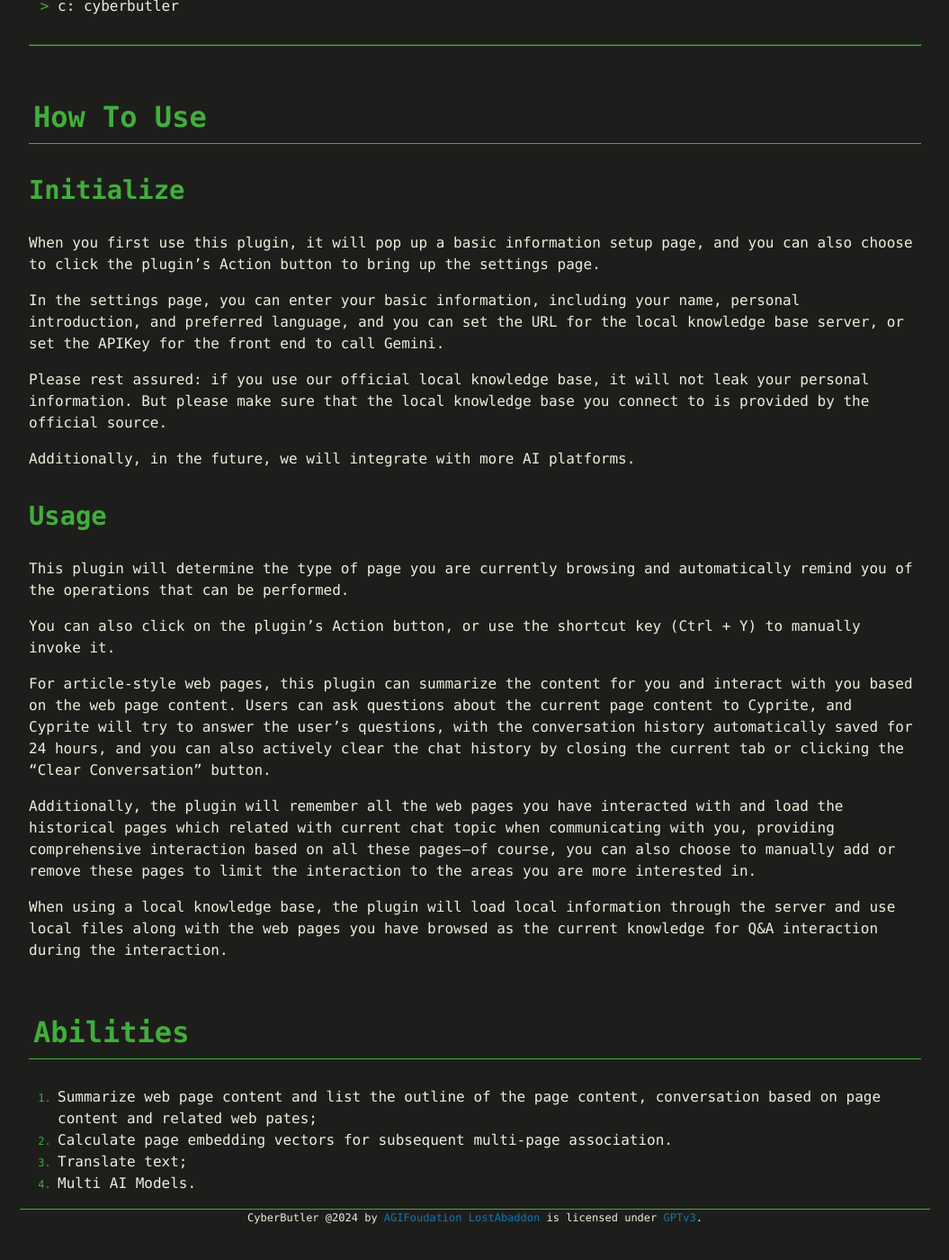
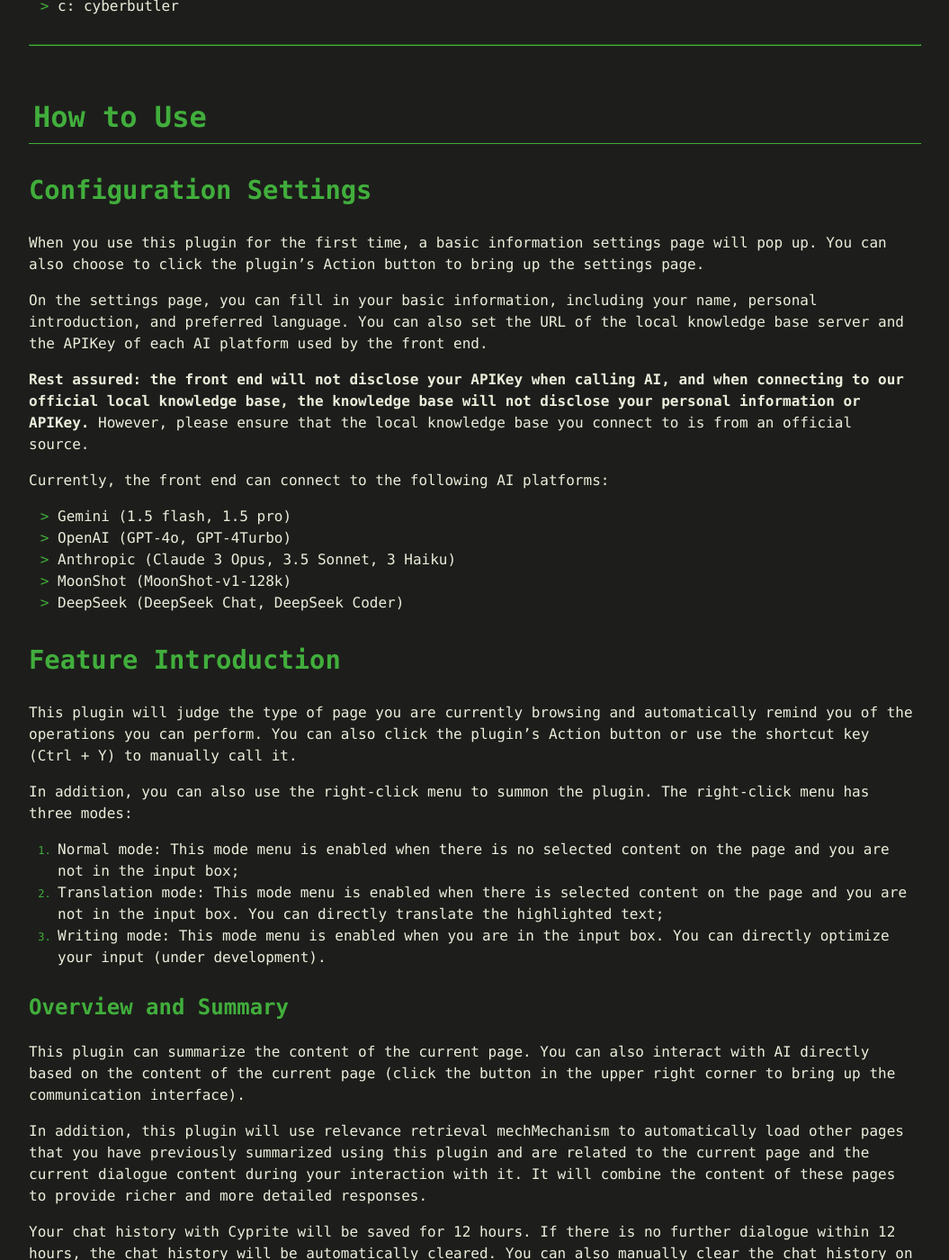
Before and after one commit to AGIFOUNDATION/CyberButler, a Jekyll site: the page built from README.md, in a window 1280 px wide and 1400 px high, scrolled down 485 px. Shown: the whole window at 90% size, without its empty margins (112-1167 px from the left). Built offline with Jekyll 4.4.1, drawn with Linux system fonts in a browser that asks for light colours; our own code applies the rules of GitHub Pages for plain Markdown files; formulas are drawn with MathJax 3; before the commit the page ends 1847 px from its top, so only the background shows below that; some of the changed text lies outside the part shown.

Commit message:
Optimized related article search functionality, improved translation features, and updated README documentation. Refactored AI calling logic and optimized code structure.

```diff
--- a/README.md
+++ b/README.md
@@ -17,33 +17,57 @@ $$
 
 ---
 
-##	How To Use
+##	How to Use
 
-###	Initialize
+###	Configuration Settings
 
-When you first use this plugin, it will pop up a basic information setup page, and you can also choose to click the plugin's Action button to bring up the settings page.
+When you use this plugin for the first time, a basic information settings page will pop up. You can also choose to click the plugin's Action button to bring up the settings page.
 
-In the settings page, you can enter your basic information, including your name, personal introduction, and preferred language, and you can set the URL for the local knowledge base server, or set the APIKey for the front end to call Gemini.
+On the settings page, you can fill in your basic information, including your name, personal introduction, and preferred language. You can also set the URL of the local knowledge base server and the APIKey of each AI platform used by the front end.
 
-Please rest assured: if you use our official local knowledge base, it will not leak your personal information. But please make sure that the local knowledge base you connect to is provided by the official source.
+**Rest assured: the front end will not disclose your APIKey when calling AI, and when connecting to our official local knowledge base, the knowledge base will not disclose your personal information or APIKey.** However, please ensure that the local knowledge base you connect to is from an official source.
 
-Additionally, in the future, we will integrate with more AI platforms.
+Currently, the front end can connect to the following AI platforms:
 
-###	Usage
+-	Gemini (1.5 flash, 1.5 pro)
+-	OpenAI (GPT-4o, GPT-4Turbo)
+-	Anthropic (Claude 3 Opus, 3.5 Sonnet, 3 Haiku)
+-	MoonShot (MoonShot-v1-128k)
+-	DeepSeek (DeepSeek Chat, DeepSeek Coder)
 
-This plugin will determine the type of page you are currently browsing and automatically remind you of the operations that can be performed.
+###	Feature Introduction
 
-You can also click on the plugin's Action button, or use the shortcut key (Ctrl + Y) to manually invoke it.
+This plugin will judge the type of page you are currently browsing and automatically remind you of the operations you can perform. You can also click the plugin's Action button or use the shortcut key (Ctrl + Y) to manually call it.
 
-For article-style web pages, this plugin can summarize the content for you and interact with you based on the web page content. Users can ask questions about the current page content to Cyprite, and Cyprite will try to answer the user's questions, with the conversation history automatically saved for 24 hours, and you can also actively clear the chat history by closing the current tab or clicking the "Clear Conversation" button.
+In addition, you can also use the right-click menu to summon the plugin. The right-click menu has three modes:
 
-Additionally, the plugin will remember all the web pages you have interacted with and load the historical pages which related with current chat topic when communicating with you, providing comprehensive interaction based on all these pages—of course, you can also choose to manually add or remove these pages to limit the interaction to the areas you are more interested in.
+1.	Normal mode: This mode menu is enabled when there is no selected content on the page and you are not in the input box;
+2.	Translation mode: This mode menu is enabled when there is selected content on the page and you are not in the input box. You can directly translate the highlighted text;
+3.	Writing mode: This mode menu is enabled when you are in the input box. You can directly optimize your input (under development).
 
-When using a local knowledge base, the plugin will load local information through the server and use local files along with the web pages you have browsed as the current knowledge for Q&A interaction during the interaction.
+####	Overview and Summary
 
-##	Abilities
+This plugin can summarize the content of the current page. You can also interact with AI directly based on the content of the current page (click the button in the upper right corner to bring up the communication interface).
 
-1.	Summarize web page content and list the outline of the page content, conversation based on page content and related web pates;
-2.	Calculate page embedding vectors for subsequent multi-page association.
-3.	Translate text;
-4.	Multi AI Models.
+In addition, this plugin will use relevance retrieval mechMechanism to automatically load other pages that you have previously summarized using this plugin and are related to the current page and the current dialogue content during your interaction with it. It will combine the content of these pages to provide richer and more detailed responses.
+
+Your chat history with Cyprite will be saved for 12 hours. If there is no further dialogue within 12 hours, the chat history will be automatically cleared. You can also manually clear the chat history on the current page by clicking the button.
+
+####	Translation
+
+This plugin can translate the content of the current page or translate the part you have highlighted. You can get a better translation by entering further translation requirements (in the input box below the main translation interface) and letting AI re-translate for you. Make good use of this function!
+
+At the same time, you can also translate with AI in real time (click the button in the upper right corner to bring up the real-time translation interface): if the content you enter is in the target language, AI will translate it into your currently set daily language; if the content you enter is not in the target language, AI will translate it into the target language.
+
+####	Other
+
+The plugin will remember all the web pages you have interacted with and load the historical pages related to the current chat topic when communicating with you, providing comprehensive interaction based on all these pages. Of course, you can also choose to manually add or delete these pages to limit the scope of interaction to areas that you are more interested in.
+
+When using the local knowledge base, the plugin will load local information through the server and use the local files and the web pages you have browsed as the current knowledge base for question and answer interaction during the interaction process.
+
+##	 Other Potential
+
+1.	Automatic Writing and Polishing
+2.	Cross-Page Comprehensive Question Answering
+3.	AI Search
+4.	Powerful Backend Knowledge Base
```
Also changed, not shown: extension/background.js (+100 -6 lines), extension/components/panel.js (+31 -6 lines), extension/content.js (+18 -8 lines), extension/script/ai.js (+37 -88 lines), extension/script/ai/prompts.js (+49 -0 lines), extension/script/common.js (+10 -0 lines), todo.md (+0 -2 lines).
